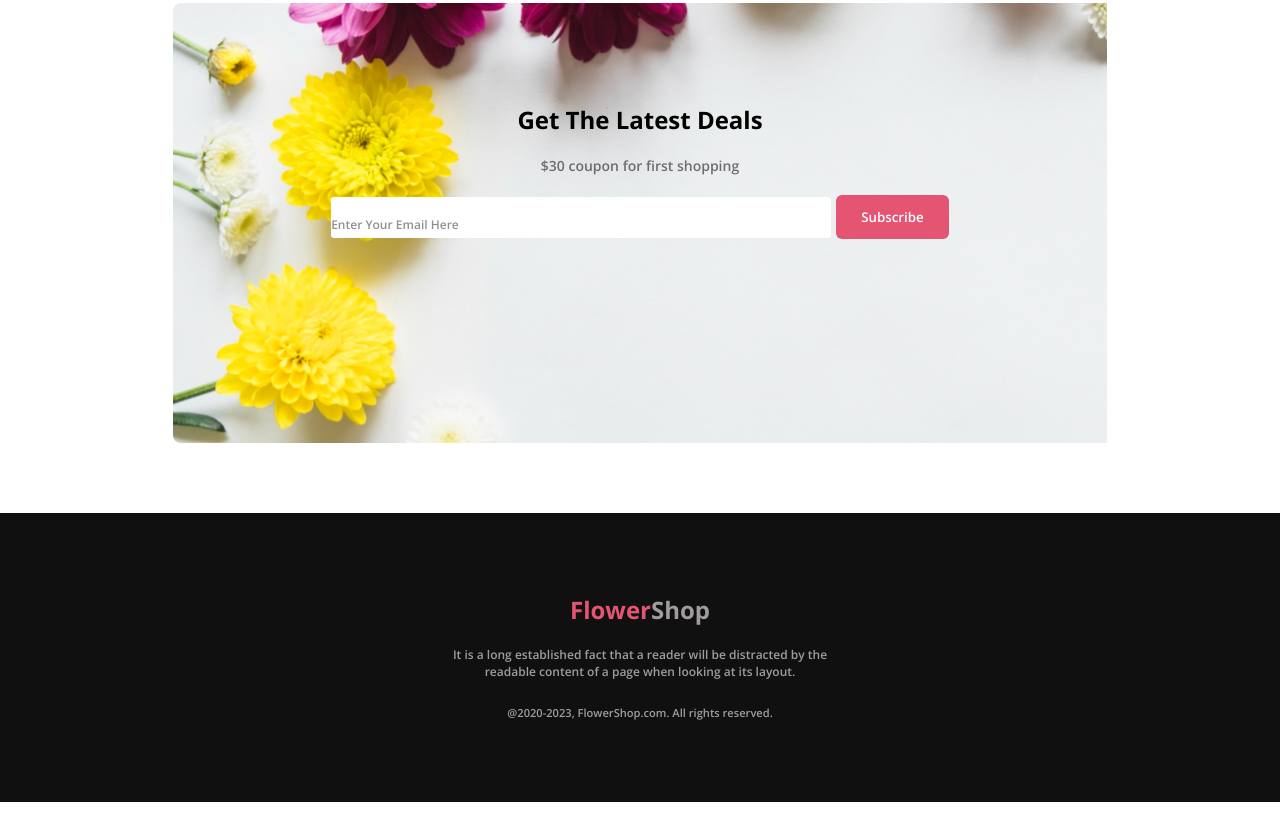
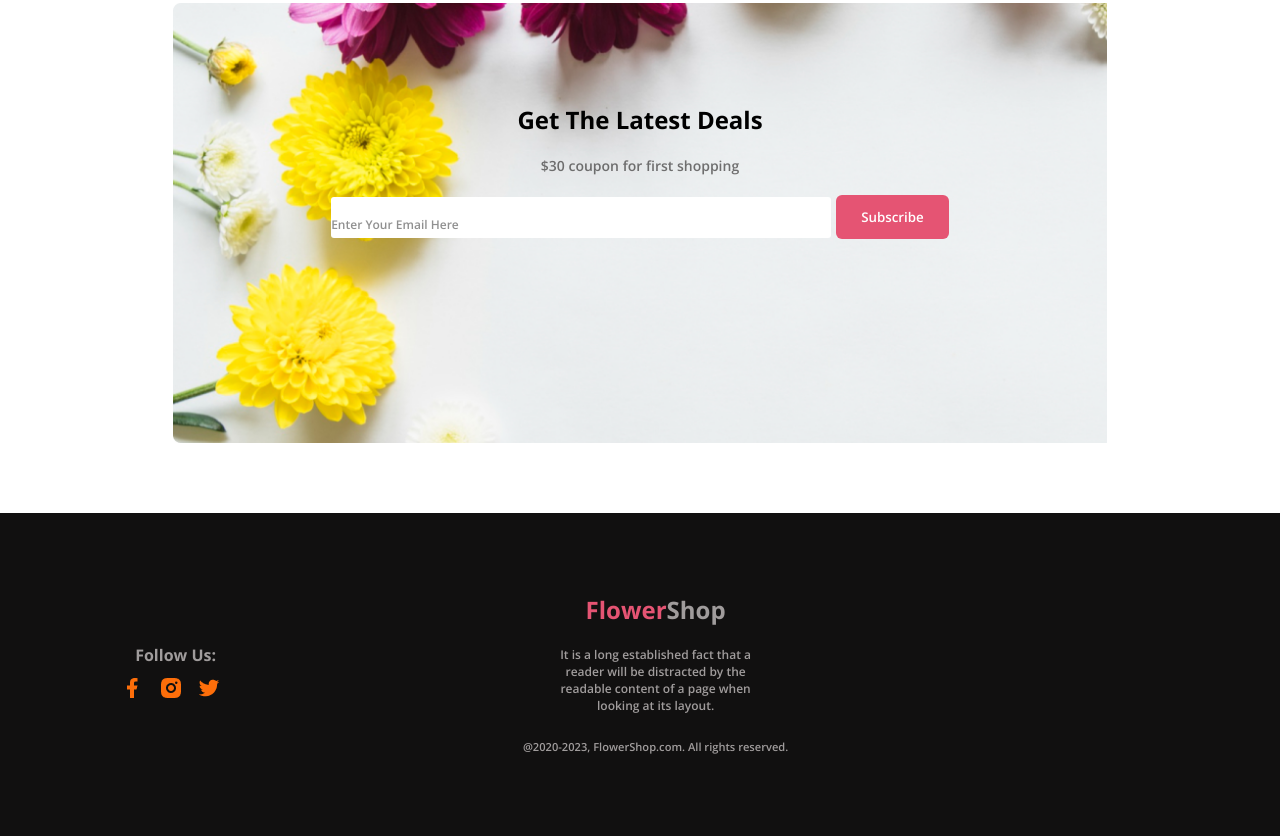
Before and after one commit to Rashedsafwan/first-assignment, a plain HTML site: page index.html in a window 1280 px wide. Shown: the part 2950-3786 px from the top of the page. Before the commit the page ends 3752 px from the top, so only its background shows below. Drawn offline with nearby package versions, Linux system fonts and the light colour scheme.

Commit message:
Final Commit

```diff
--- a/index.css
+++ b/index.css
@@ -6,7 +6,6 @@
 .navimg{
     height: 100px;
     width: 200px;
-    /* border-radius: 40px; */
 }
 .nav-bar{
     background-color: #272525;
@@ -219,6 +218,9 @@ input::placeholder{
     text-align: center;
     color: rgb(160, 156, 156);
     padding: 80px 0px;
+    display: flex;
+    justify-content: space-around;
+    align-items: center;
 }
 .shop{
     color:white;
@@ -232,3 +234,22 @@ input::placeholder{
     margin: auto;
     padding: 20px 0px;
 }
+.fit{
+    margin-top: 10px;
+    margin-right: 10px;
+}
+.logo{
+    padding-left: 80px;
+}
+.footer-text{
+    padding-right: 240px;
+}
+.fit:hover{
+    cursor: pointer;
+    background-color: white;
+}
+.btn:hover{
+    cursor: pointer;
+    background-color: white;
+    color: black;
+}
--- a/index.html
+++ b/index.html
@@ -140,10 +140,19 @@
     </main>
     <footer>
         <div class="footer">
-            <h2><span class="flower">Flower</span><span class="white">Shop</span></h2>
-            <p class="footer-description">It is a long established fact that a reader will be distracted by the readable
-                content of a page when looking at its layout.</p>
-            <p><small><small>@2020-2023, FlowerShop.com. All rights reserved.</small> </small></p>
+            <div class="logo">
+                <h4>Follow Us:</h4>
+                <img src="./Flower Asset/facebook.png" alt="" class="fit">
+                <img src="./Flower Asset/insta.png" alt="" class="fit">
+                <img src="./Flower Asset/twitter.png" alt="" class="fit">
+            </div>
+            <div class="footer-text">
+                <h2><span class="flower">Flower</span><span class="white">Shop</span></h2>
+                <p class="footer-description">It is a long established fact that a reader will be distracted by the
+                    readable
+                    content of a page when looking at its layout.</p>
+                <p><small><small>@2020-2023, FlowerShop.com. All rights reserved.</small> </small></p>
+            </div>
         </div>
 
     </footer>
```
Also changed, not shown: Flower Asset/facebook.png (added), Flower Asset/insta.png (added), Flower Asset/twitter.png (added).
